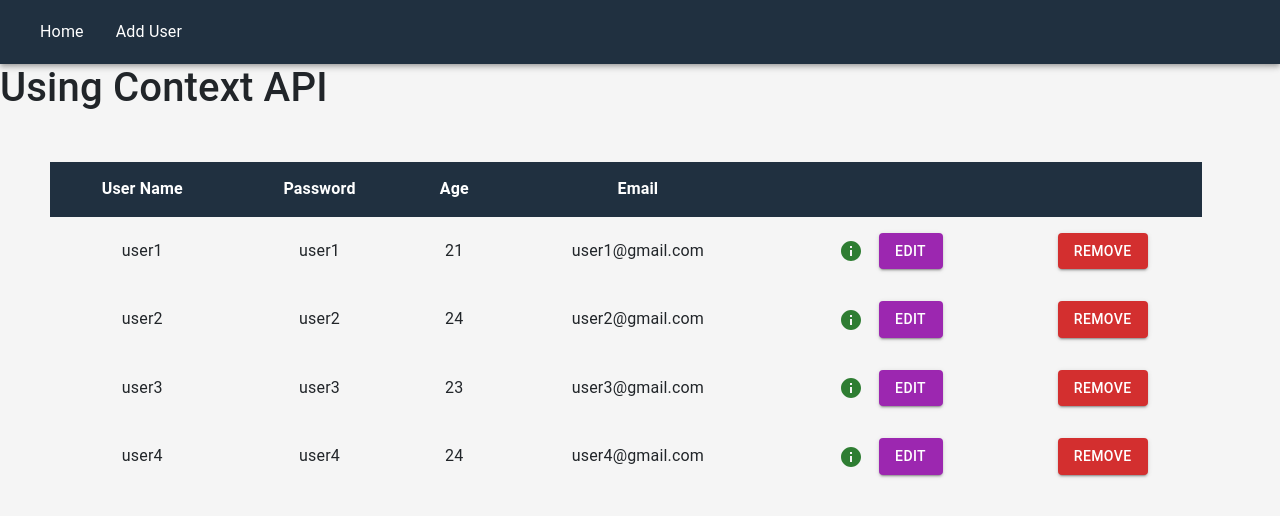
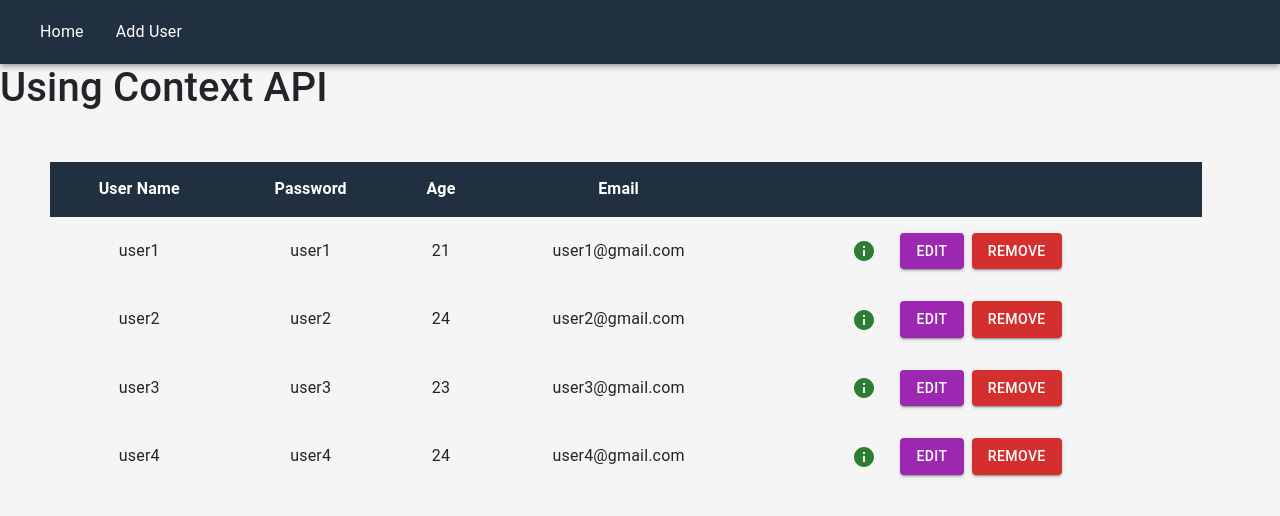
Before and after one commit to BhandariEteshKumar/guvi-hackethon2-frontend, a React (Create React App) app: page / in a window 1280 px wide. Shown: the top 516 px of the page. Built offline with nearby package versions, Linux system fonts and the light colour scheme.

Commit message:
contextapi

```diff
--- a/src/UserTable.js
+++ b/src/UserTable.js
@@ -45,8 +45,6 @@ export default function UserTable() {
                 >
                   Edit
                 </Button>
-              </td>
-              <td>
                 <Button
                   variant="contained"
                   color="error"
--- a/src/index.css
+++ b/src/index.css
@@ -80,3 +80,7 @@ img {
   margin: 2rem;
   text-align: center;
 }
+
+button {
+  margin-left: 0.5rem !important;
+}
```
